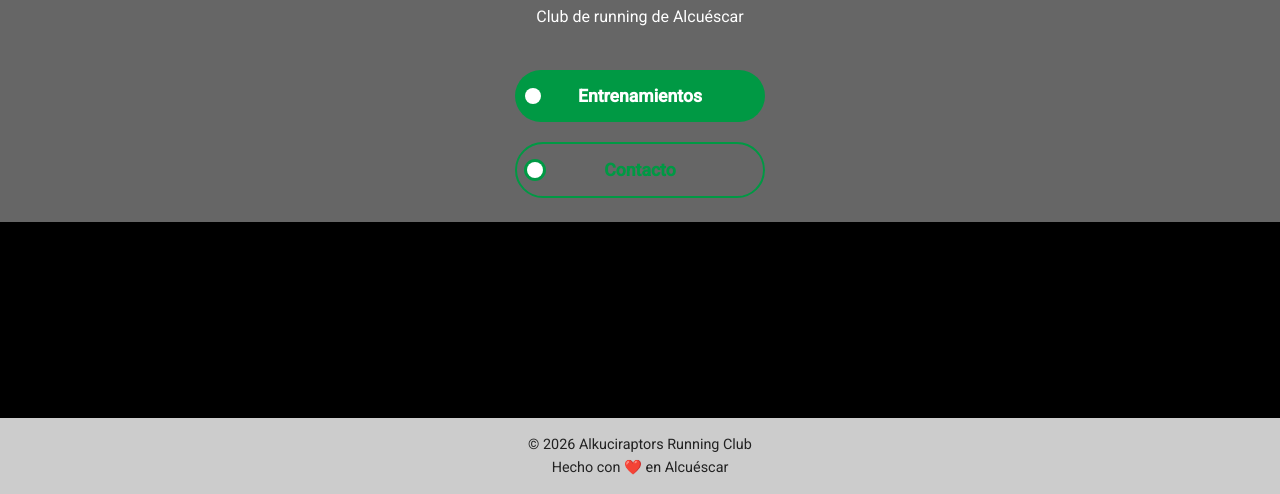
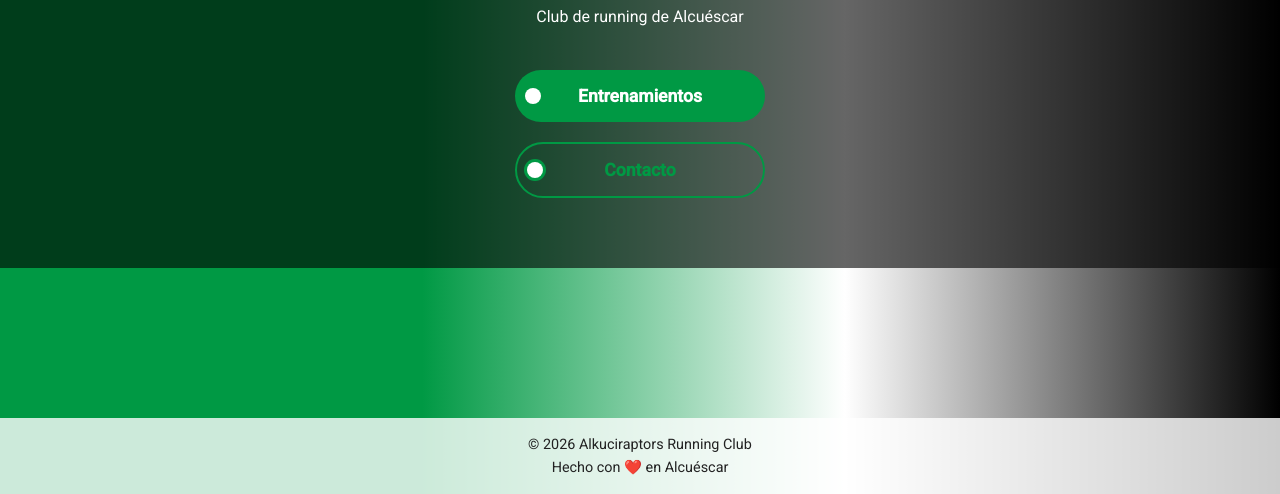
Before and after one commit to negser/alkuciraptors-web, a plain HTML site: page index.html in a window 1280 px wide. Shown: the part 306-800 px from the top of the page. Drawn offline with Linux system fonts and the light colour scheme.

Commit message:
Update style.css

```diff
--- a/style.css
+++ b/style.css
@@ -17,12 +17,8 @@
 
 /* Fondo con franjas de colores verde, blanco y negro */
 body {
-  background: linear-gradient(
-    to bottom,
-    var(--verde-extremadura) 33%, /* Parte superior verde */
-    var(--blanco) 33% 66%,        /* Parte central blanca */
-    var(--negro-extremadura) 66% 100% /* Parte inferior negra */
-  );
+  background: #009944;
+  background: linear-gradient(90deg, rgba(0, 153, 68, 1) 33%, rgba(255, 255, 255, 1) 66%, rgba(0, 0, 0, 1) 100%);
   color: var(--texto);
   text-align: center;
   line-height: 1.6;
```
